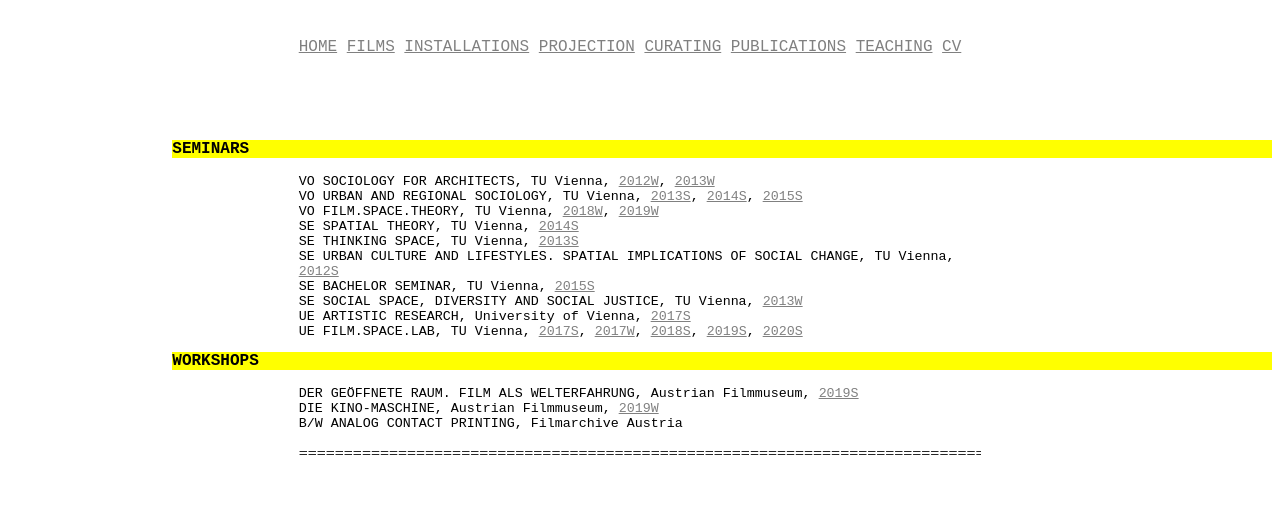
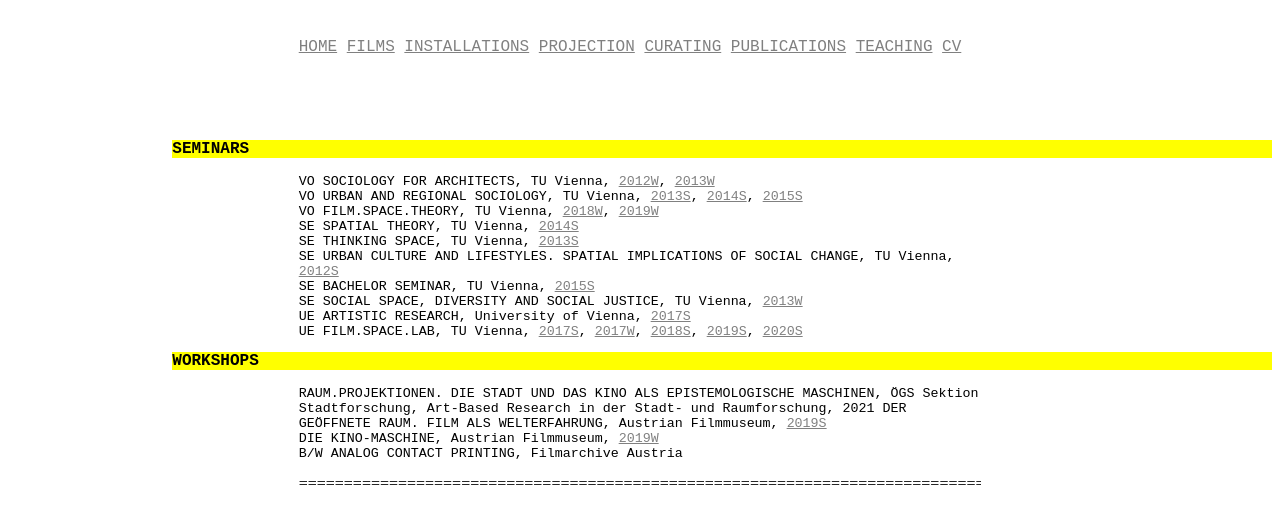
Before and after one commit to lostlostlost/lostlostlost, a Jekyll site: the page built from teaching.md, in a window 1280 px wide. Shown: the top 524 px of the page. Built offline with Jekyll 4.4.1, drawn with Linux system fonts in a browser that asks for light colours; our own code applies the rules of GitHub Pages for plain Markdown files.

```diff
--- a/teaching.md
+++ b/teaching.md
@@ -16,6 +16,7 @@ layout: page
 
 # Workshops
 
+<strong>Raum.Projektionen. Die Stadt und das Kino als epistemologische Maschinen,</strong> ÖGS Sektion Stadtforschung, Art-Based Research in der Stadt- und Raumforschung, 2021
 <strong>Der geöffnete Raum. Film als Welterfahrung,</strong> Austrian Filmmuseum,  <a href="https://filmmuseum.at/jart/prj3/filmmuseum/data/uploads/Vermittlung_Forschung/SiK/Schule-im-Kino_SoSe2019.pdf" rel="noopener noreferrer" target="_blank">2019S</a><br>
 <strong>Die Kino-Maschine,</strong> Austrian Filmmuseum,  <a href="https://filmmuseum.at/jart/prj3/filmmuseum/data/uploads/Vermittlung_Forschung/SiK/Schule-im-Kino_WiSe2019-20.pdf" rel="noopener noreferrer" target="_blank">2019W</a><br>
 <strong>B/W Analog Contact Printing,</strong> Filmarchive Austria
```
Also changed, not shown: index.md (+1 -0 lines), 1 other file.
